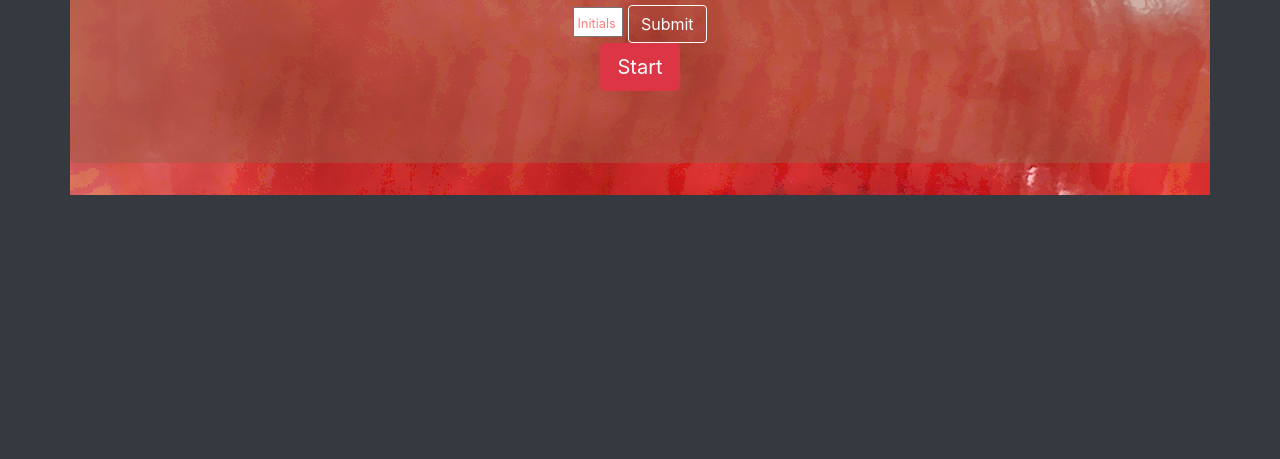
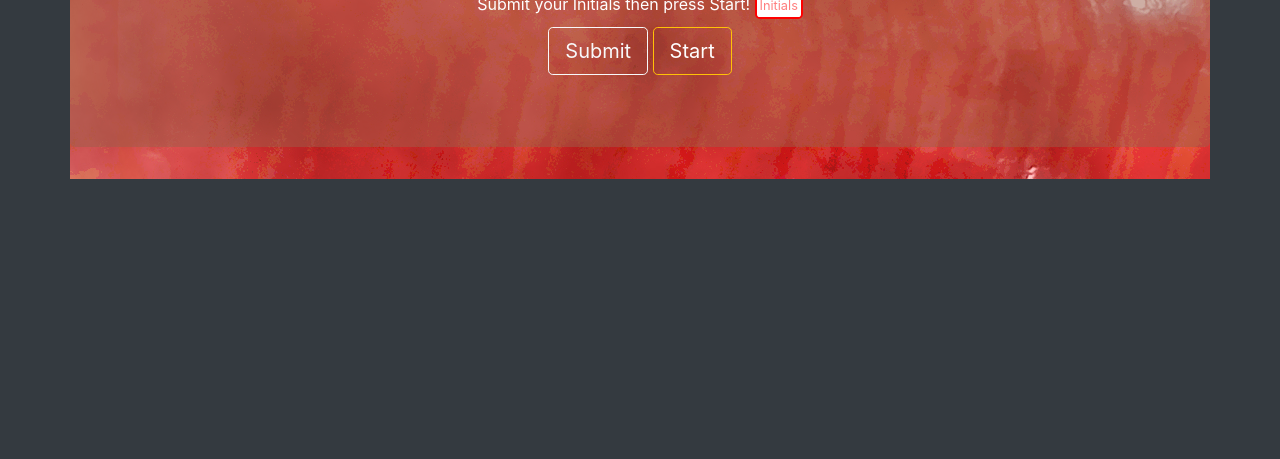
Before and after one commit to Jaliov/Code-Quiz-Viola, a website: page public/index.html in a window 1280 px wide. Shown: the part 341-800 px from the top of the page. Drawn offline with nearby package versions, Linux system fonts and the light colour scheme; files that its build step writes are made by us from their sources; files whose address does not match are found by name; a web font is replaced by a local one.

Commit message:
index.js styling

```diff
--- a/public/index.html
+++ b/public/index.html
@@ -48,16 +48,16 @@
           <div class="text-center">
             <div class="form-row align-items-center justify-content-center" id="initForm">
               <form method='post' action='/initials'>
-                <label>Submit your Initials then press Start!</label><br>
-                <input type="text" name="initials" id="initials" style="width:50px;" placeholder="Initials" required>
+                <label>Submit your Initials then press Start! <input type="text" name="initials" id="initials"
+                    placeholder="Initials" required> </label>
+                <br>
                 <!-- <input type="text" name="score" placeholder="Enter score..." required> -->
-                <input type="submit" class="btn btn-outline-light" id="initSubmit" value="Submit">
+                <input type="submit" class="btn btn-outline-light btn-lg" id="initSubmit" value="Submit">
+                <button class="btn btn-outline-warning btn-lg" id="start">Start</button>
               </form>
             </div>
           </div>
-          <div class=" mx-auto" style="width: 160px;" id="startBtn">
-            <button class="btn btn-danger btn-lg" id="start">Start</button>
-          </div>
+
 
           <h2 id="result" class="text-light text-center"></h2>
           <div>
@@ -101,7 +101,7 @@
           <div class="modal-header text-danger text-center">
             <h5 class="modal-title"></h5>
           </div>
-          <h4 class="text-center text-danger">Right viola fan!</h4>
+          <h4 class="text-center text-danger">Correct viola fan!</h4>
 
           <button type="button" class="close" data-dismiss="modal" aria-label="Close">
             <span aria-hidden="true">&times;</span>
--- a/public/stylesheets/style.css
+++ b/public/stylesheets/style.css
@@ -16,6 +16,7 @@ body {
   margin-right: auto;
   margin-left: auto;
   width: 50%;
+  margin-bottom: 2rem;
 }
 
 #buttonPlce {
@@ -38,12 +39,13 @@ body {
   height: 120%;
 }
 
-::placeholder { /* Chrome, Firefox, Opera, Safari 10.1+ */
+::placeholder {
+  /* Chrome, Firefox, Opera, Safari 10.1+ */
   color: red;
   font-size: 80%;
-  opacity: .5; /* Firefox */
+  opacity: 0.5; /* Firefox */
 }
 
 h1 {
-  font-family: 'Bigshot One', cursive;
+  font-family: "Bigshot One", cursive;
 }
--- a/public/stylesheets/style1.css
+++ b/public/stylesheets/style1.css
@@ -16,6 +16,24 @@ body {
   margin-right: auto;
   margin-left: auto;
   width: 50%;
+  margin-bottom: 2rem;
+}
+
+#initials {
+  border-style: solid;
+  border-color: red;
+  width: 3rem;
+  height: 2 rem;
+  border-radius: 0.3rem;
+}
+
+#start {
+  color: white;
+}
+
+#start:hover {
+  background-color: #dc3545; /* Green */
+  color: white;
 }
 
 #buttonPlce {
@@ -43,6 +61,7 @@ body {
   color: red;
   font-size: 80%;
   opacity: 0.5; /* Firefox */
+  text-align: center;
 }
 
 h1 {
```
Also changed, not shown: public/index.min.html (+1 -1 lines), public/stylesheets/style.min.css (added), public/stylesheets/style1.min.css.
